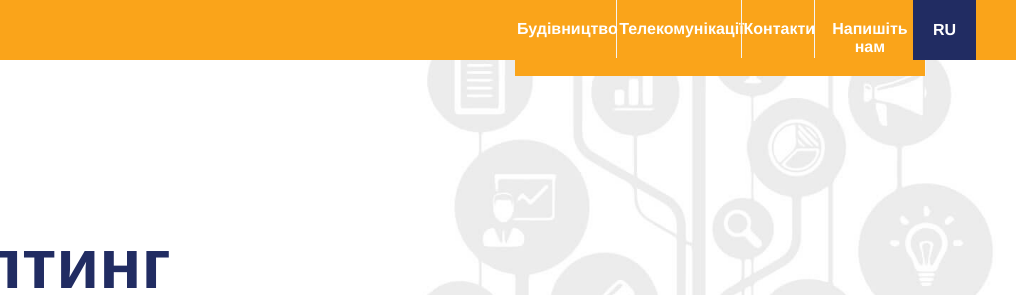
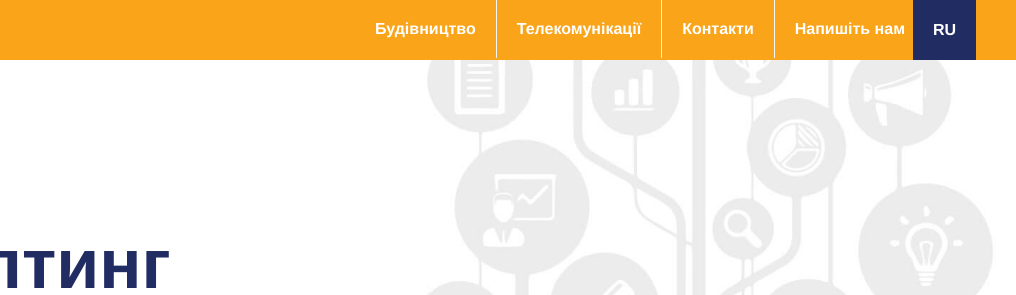
Before and after one commit to fckn/fckn.github.io, a plain HTML site: page index.html in a window 1280 px wide. Shown: the top 295 px of the page, 264-1280 px from the left. Drawn offline with nearby package versions, Linux system fonts and the light colour scheme; a script that the page names is missing.

Commit message:
production menu

```diff
--- a/css/style.scss
+++ b/css/style.scss
@@ -133,10 +133,7 @@ picture {
    li {
        a {
 		 display: block;
-		 padding-top: 20px;
-		 padding-bottom: 20px;
-		 padding-left: 2%;
-		 padding-right: 2%;
+		 padding: 20px;
 		 border-right: 1px solid #f4f4f4;
 		 color: #fff;
 		 text-decoration: none;
```
Also changed, not shown: css/style.css, 1 other file.
